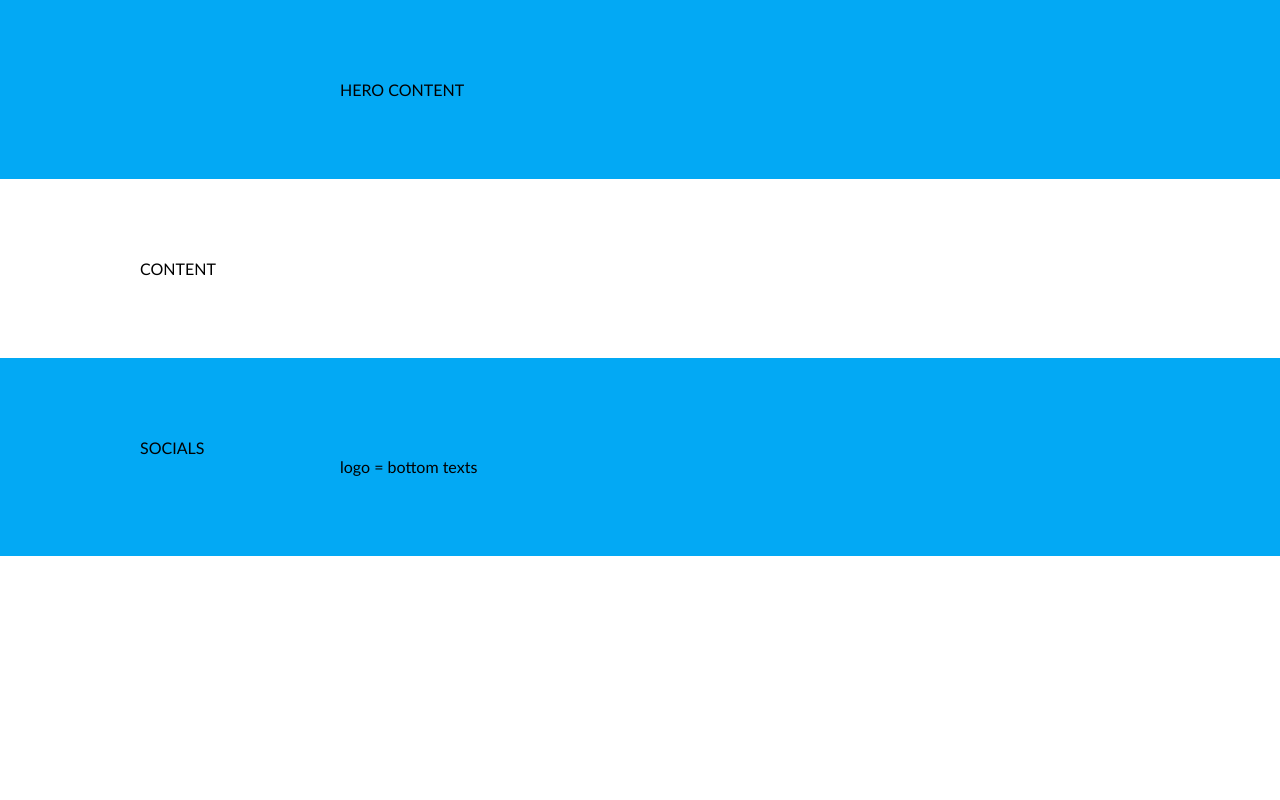
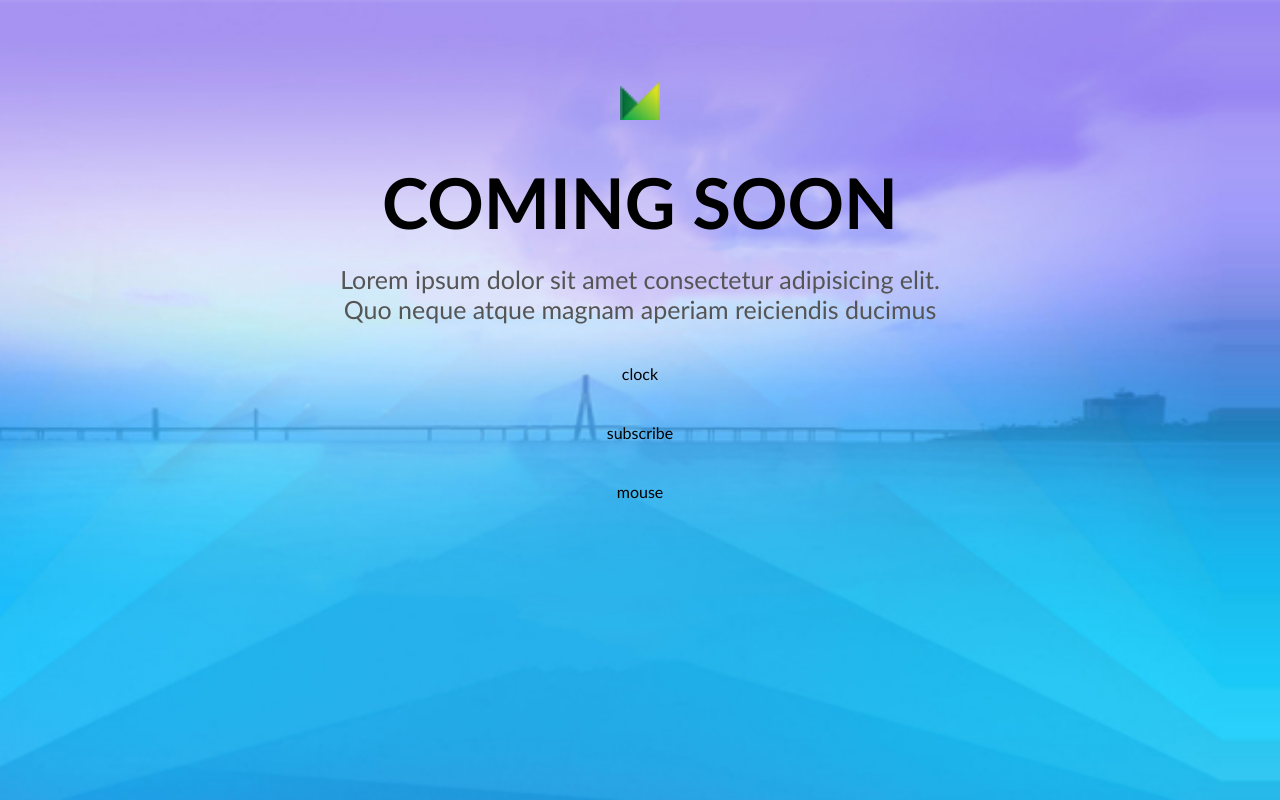
Before and after one commit to plukenis/5-coming-soon, a website: page index.html in a window 1280 px wide. Shown: the top 800 px of the page. Drawn offline with Linux system fonts and the light colour scheme.

Commit message:
Hero section #2

```diff
--- a/css/custom.css
+++ b/css/custom.css
@@ -21,3 +21,44 @@
 .bg-secondary {
     background-color: var(--secondary-colour);
 }
+
+/* hero sontent */
+.hero {
+    min-height: 100vh;
+    text-align: center;
+    background-image: url(../img/widecomingsoon.jpg);
+    background-size: cover;
+    background-position: center;
+    background-attachment: fixed;
+}
+
+.hero .logo {
+    height: 40px;
+    margin-bottom: 40px;
+}
+
+.hero .main-title{
+    margin-bottom: 20px;
+    font-size: 70px;
+    text-transform: uppercase;
+}
+
+.hero .main-description {
+    margin-bottom: 40px;
+    font-size: 25px;
+    color: #555;
+}
+
+.hero .clock {
+    margin-bottom: 40px;
+}
+
+.hero .form {
+    margin-bottom: 40px;
+}
+
+
+/* main content */
+
+
+/* footer section */
--- a/index.html
+++ b/index.html
@@ -9,9 +9,20 @@
 </head>
 
 <body>
-    <div class="bg-primary container">
+    <div class="hero bg-primary container">
         <div class="small-row">
-            HERO CONTENT
+           <img class="logo" src="./img/logo.png" alt="logo">
+           <h1 class="main-title">Coming soon</h1>
+           <p class="main-description">Lorem ipsum dolor sit amet consectetur adipisicing elit. Quo neque atque magnam aperiam reiciendis ducimus</p>
+           <div class="clock">
+               clock
+           </div>
+           <form class="form">
+               subscribe
+           </form>
+           <div class="mouse">
+               mouse
+           </div>
         </div>
     </div>
 
```
Also changed, not shown: img/logo.png (added), img/widecomingsoon.jpg (added).
